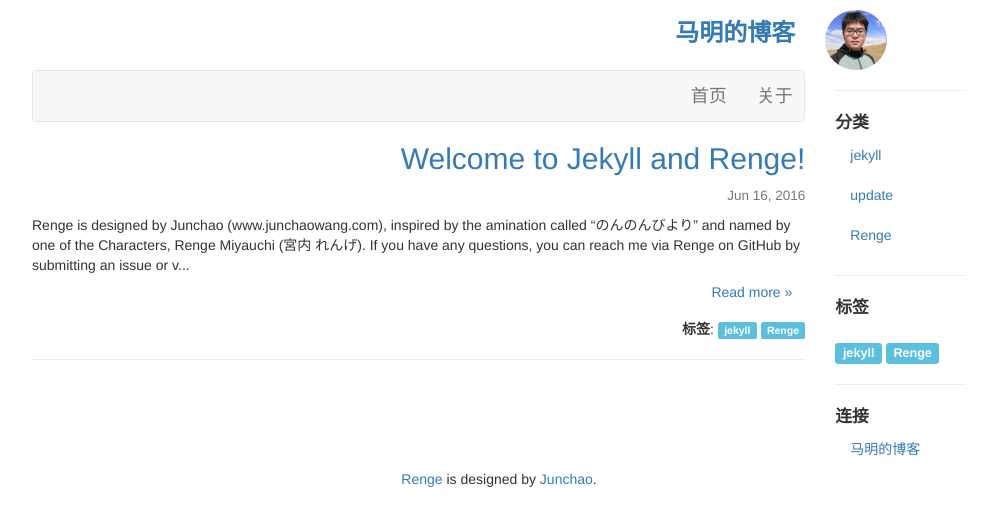
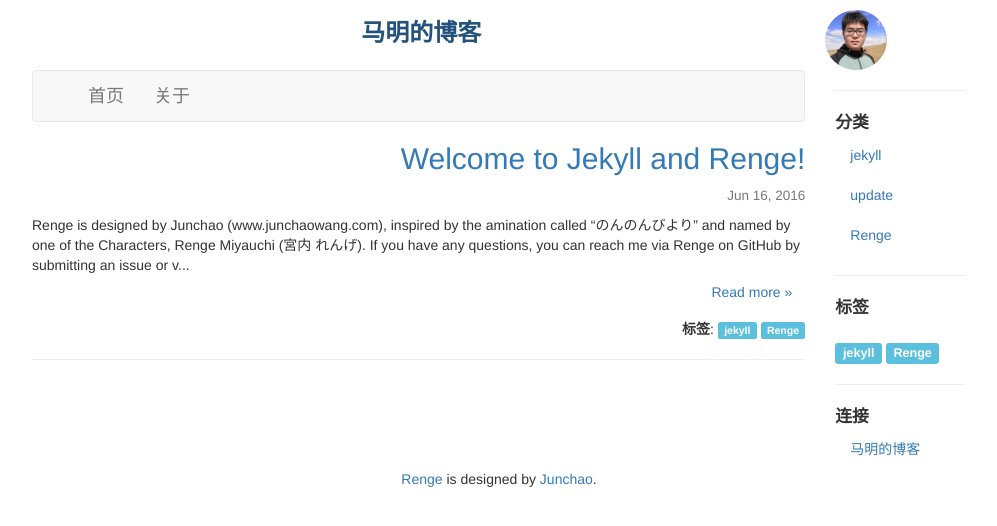
Before and after one commit to chaojunma/chaojunma.github.io, a Jekyll site: the page built from index.html, in a window 1280 px wide. Shown: the top 526 px of the page, without its empty margins (141-1138 px from the left). Built offline with Jekyll 4.4.1, drawn with Linux system fonts in a browser that asks for light colours; the list of posts is cut into pages by our own code.

Commit message:
修改样式

```diff
--- a/_includes/header.html
+++ b/_includes/header.html
@@ -4,8 +4,8 @@
       <div class="container-fluid" id="LG">
         <div class="row-fluid">
           <div class="col-xs-10 span9">
-            <h3 class="text-right">
-              <strong><a href="{{ site.url }}">{{ site.title }}</a></strong>
+            <h3 class="text-center">
+              <strong style="color:#23527C">{{ site.title }}</strong>
             </h3>
           </div>
           <div class="col-xs-2 span3">
@@ -16,7 +16,7 @@
         <div class="col-xs-10 span9">
           <!-- sub menu -->
           <ul class="navbar navbar-default" role="navigation">
-            <div class="navbar-header navbar-right">
+            <div class="navbar-header navbar-left">
               <a class="nav navbar-brand" href="/">首页</a>
               <a class="nav navbar-brand" href="/about">关于</a>
 
```
